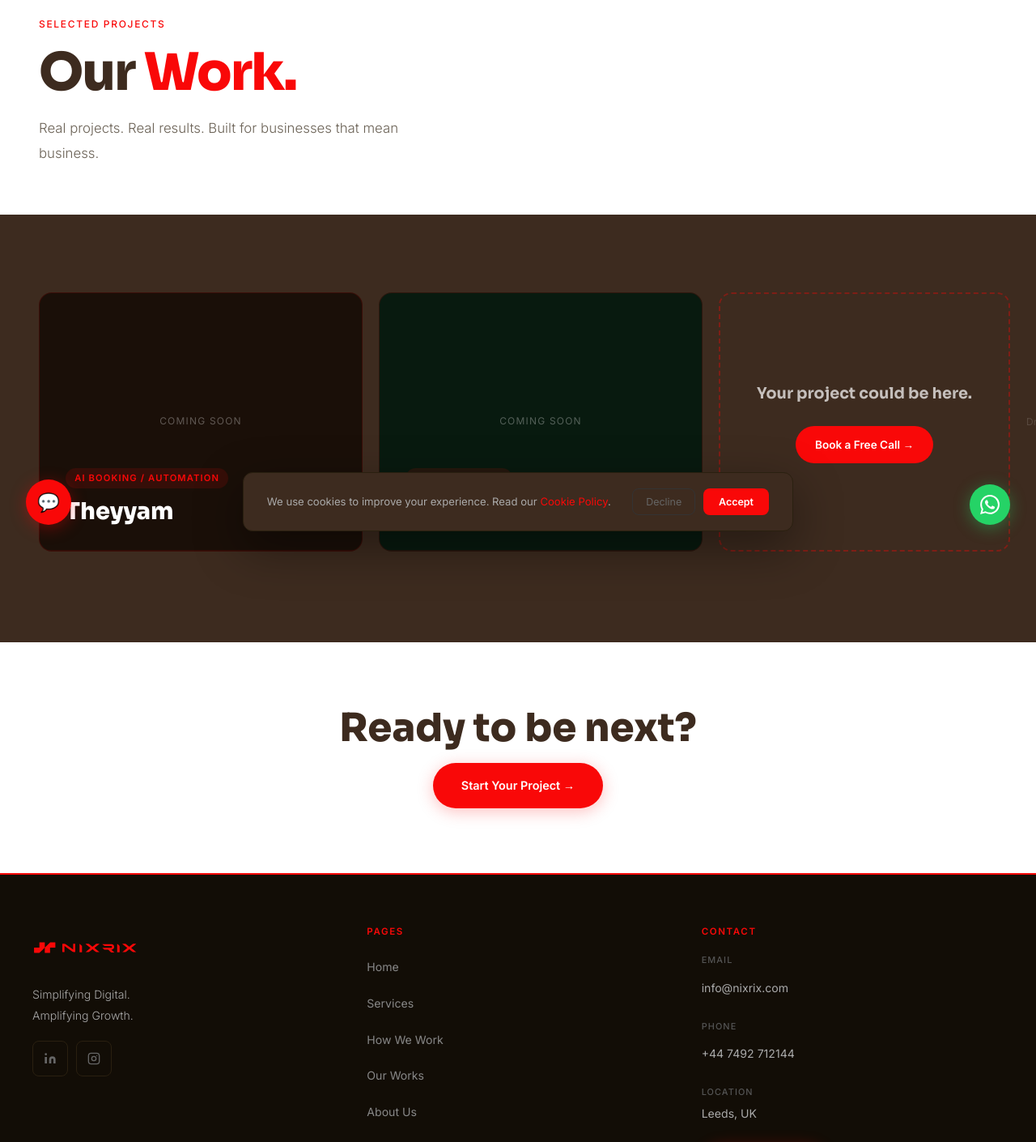
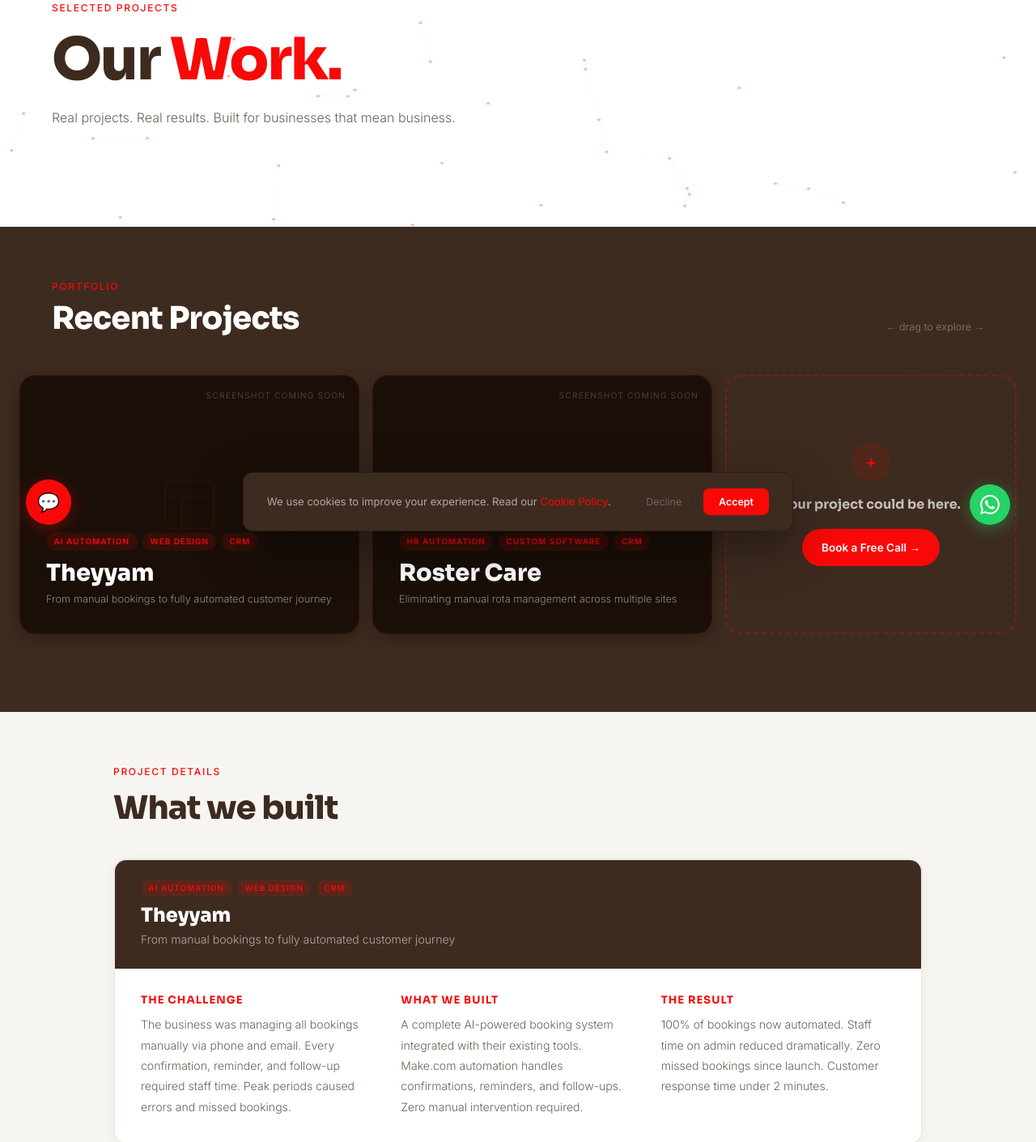
Before and after one commit to amritha-gosh/nixrix-website, a Next.js app: page /work in a window 1280 px wide. Shown: the part 120-1530 px from the top of the page at 81% size. Built offline with nearby package versions, Linux system fonts and the light colour scheme.

Commit message:
Add case studies data file and connect to Our Work page

```diff
--- a/src/app/work/page.tsx
+++ b/src/app/work/page.tsx
@@ -1,23 +1,56 @@
 'use client'
-import { useRef, useState } from 'react'
+import { useRef, useState, useEffect } from 'react'
 import Link from 'next/link'
+import { caseStudies } from '@/data/caseStudies'
 
-const works = [
-  {
-    tag:'AI Booking / Automation', title:'Theyyam',
-    desc:'AI-powered booking and automation system. Placeholder screenshot ready.',
-    bg:'#1a0f08', placeholder:true,
-  },
-  {
-    tag:'HR Automation', title:'Roster Care',
-    desc:'HR automation and workforce management platform. Placeholder screenshot ready.',
-    bg:'#081a0f', placeholder:true,
-  },
-]
+function NodeCanvas() {
+  const ref = useRef<HTMLCanvasElement>(null)
+  useEffect(() => {
+    const canvas = ref.current; if (!canvas) return
+    const ctx = canvas.getContext('2d'); if (!ctx) return
+    const c = ctx
+    let W = canvas.width = window.innerWidth
+    let H = canvas.height = 500
+    let animId: number
+    type N = { x: number; y: number; vx: number; vy: number }
+    const nodes: N[] = Array.from({ length: 50 }, () => ({
+      x: Math.random() * W, y: Math.random() * H,
+      vx: (Math.random() - 0.5) * 0.4, vy: (Math.random() - 0.5) * 0.4,
+    }))
+    function draw() {
+      c.clearRect(0, 0, W, H)
+      nodes.forEach(n => {
+        n.x += n.vx; n.y += n.vy
+        if (n.x < 0 || n.x > W) n.vx *= -1
+        if (n.y < 0 || n.y > H) n.vy *= -1
+        c.beginPath(); c.arc(n.x, n.y, 2, 0, Math.PI * 2)
+        c.fillStyle = 'rgba(249,8,8,0.3)'; c.fill()
+      })
+      for (let i = 0; i < nodes.length; i++) {
+        for (let j = i + 1; j < nodes.length; j++) {
+          const dx = nodes[i].x - nodes[j].x, dy = nodes[i].y - nodes[j].y
+          const d = Math.sqrt(dx * dx + dy * dy)
+          if (d < 110) {
+            c.strokeStyle = `rgba(249,8,8,${0.1 * (1 - d / 110)})`
+            c.lineWidth = 0.7; c.beginPath()
+            c.moveTo(nodes[i].x, nodes[i].y); c.lineTo(nodes[j].x, nodes[j].y); c.stroke()
+          }
+        }
+      }
+      animId = requestAnimationFrame(draw)
+    }
+    draw()
+    const onR = () => { W = canvas.width = window.innerWidth }
+    window.addEventListener('resize', onR)
+    return () => { cancelAnimationFrame(animId); window.removeEventListener('resize', onR) }
+  }, [])
+  return <canvas ref={ref} style={{ position: 'absolute', inset: 0, width: '100%', height: '100%', pointerEvents: 'none' }} />
+}
 
 export default function Work() {
   const trackRef = useRef<HTMLDivElement>(null)
   const [isDragging, setIsDragging] = useState(false)
+  const [hoveredCard, setHoveredCard] = useState<number | null>(null)
   const startX = useRef(0)
   const scrollLeft = useRef(0)
 
@@ -34,76 +67,155 @@ export default function Work() {
   }
   const onMouseUp = () => setIsDragging(false)
 
+  // Touch support
+  const touchStart = useRef(0)
+  const onTouchStart = (e: React.TouchEvent) => {
+    touchStart.current = e.touches[0].pageX
+    scrollLeft.current = trackRef.current?.scrollLeft || 0
+  }
+  const onTouchMove = (e: React.TouchEvent) => {
+    if (!trackRef.current) return
+    const diff = touchStart.current - e.touches[0].pageX
+    trackRef.current.scrollLeft = scrollLeft.current + diff
+  }
+
   return (
     <>
-      <section style={{ background:'#fff', paddingTop:'140px', paddingBottom:'60px', paddingLeft:'3rem', paddingRight:'3rem' }}>
-        <div style={{ maxWidth:'1200px', margin:'0 auto' }}>
-          <p style={{ fontFamily:'Inter', fontSize:'0.75rem', letterSpacing:'0.14em', textTransform:'uppercase', color:'var(--red)', marginBottom:'1rem', fontWeight:500 }}>Selected Projects</p>
-          <h1 style={{ fontFamily:'Sora,sans-serif', fontWeight:800, fontSize:'clamp(2.5rem,5vw,4.5rem)', color:'var(--dark)', letterSpacing:'-0.03em', lineHeight:1.05, marginBottom:'1.2rem' }}>
-            Our <span style={{ color:'var(--red)' }}>Work.</span>
+      {/* Hero */}
+      <section style={{ position: 'relative', background: '#fff', paddingTop: '120px', paddingBottom: '60px', overflow: 'hidden', minHeight: '400px' }}>
+        <NodeCanvas />
+        <div style={{ position: 'relative', zIndex: 1, maxWidth: '1200px', margin: '0 auto', padding: '0 1.5rem' }}>
+          <p style={{ fontFamily: 'Inter', fontSize: '0.75rem', letterSpacing: '0.14em', textTransform: 'uppercase', color: 'var(--red)', marginBottom: '1rem', fontWeight: 500 }}>Selected Projects</p>
+          <h1 style={{ fontFamily: 'Sora,sans-serif', fontWeight: 800, fontSize: 'clamp(2.5rem,6vw,4.5rem)', color: 'var(--dark)', letterSpacing: '-0.03em', lineHeight: 1.05, marginBottom: '1.2rem' }}>
+            Our <span style={{ color: 'var(--red)' }}>Work.</span>
           </h1>
-          <p style={{ fontFamily:'Inter,sans-serif', fontWeight:300, fontSize:'1.05rem', color:'var(--muted)', maxWidth:'500px', lineHeight:1.85 }}>
+          <p style={{ fontFamily: 'Inter,sans-serif', fontWeight: 300, fontSize: '1rem', color: 'var(--muted)', maxWidth: '500px', lineHeight: 1.85 }}>
             Real projects. Real results. Built for businesses that mean business.
           </p>
         </div>
       </section>
 
-      {/* Horizontal scroll strip */}
-      <section style={{ background:'#3D2B1F', padding:'5rem 0 4rem', overflow:'hidden' }}>
-        <div ref={trackRef}
-          onMouseDown={onMouseDown} onMouseMove={onMouseMove}
-          onMouseUp={onMouseUp} onMouseLeave={onMouseUp}
-          style={{ display:'flex', gap:'20px', overflowX:'auto', padding:'1rem 3rem 2rem', scrollbarWidth:'none', cursor: isDragging ? 'grabbing' : 'grab', userSelect:'none' }}>
+      {/* Portfolio strip */}
+      <section style={{ background: '#3D2B1F', padding: '4rem 0', overflow: 'hidden' }}>
+        <div style={{ maxWidth: '1200px', margin: '0 auto', padding: '0 1.5rem', marginBottom: '2rem', display: 'flex', justifyContent: 'space-between', alignItems: 'flex-end' }}>
+          <div>
+            <p style={{ fontFamily: 'Inter', fontSize: '0.75rem', letterSpacing: '0.14em', textTransform: 'uppercase', color: 'var(--red)', marginBottom: '0.5rem', fontWeight: 500 }}>Portfolio</p>
+            <h2 style={{ fontFamily: 'Sora,sans-serif', fontWeight: 800, fontSize: 'clamp(1.6rem,3vw,2.5rem)', color: 'white', letterSpacing: '-0.02em' }}>Recent Projects</h2>
+          </div>
+          <p style={{ fontFamily: 'Inter,sans-serif', fontSize: '0.78rem', color: 'rgba(255,255,255,0.3)' }}>← drag to explore →</p>
+        </div>
 
-          {works.map((w, i) => (
-            <div key={i} style={{
-              flexShrink:0, width:'400px', height:'320px', borderRadius:'16px',
-              background: w.bg, border:'1px solid rgba(249,8,8,0.15)',
-              position:'relative', overflow:'hidden',
-              display:'flex', flexDirection:'column', justifyContent:'flex-end', padding:'2rem',
-              transition:'transform 0.3s, box-shadow 0.3s',
-            }}
-              onMouseEnter={e => { (e.currentTarget as HTMLDivElement).style.transform='translateY(-6px)'; (e.currentTarget as HTMLDivElement).style.boxShadow='0 20px 50px rgba(249,8,8,0.2)' }}
-              onMouseLeave={e => { (e.currentTarget as HTMLDivElement).style.transform='translateY(0)'; (e.currentTarget as HTMLDivElement).style.boxShadow='none' }}
-            >
-              {/* Screenshot placeholder */}
-              <div style={{ position:'absolute', inset:0, display:'flex', alignItems:'center', justifyContent:'center', borderBottom:'1px solid rgba(249,8,8,0.1)' }}>
-                <div style={{ textAlign:'center', opacity:0.3 }}>
-                  <div style={{ fontFamily:'Inter,sans-serif', fontSize:'0.75rem', color:'white', letterSpacing:'0.1em', textTransform:'uppercase' }}>Coming Soon</div>
+        <div
+          ref={trackRef}
+          onMouseDown={onMouseDown}
+          onMouseMove={onMouseMove}
+          onMouseUp={onMouseUp}
+          onMouseLeave={onMouseUp}
+          onTouchStart={onTouchStart}
+          onTouchMove={onTouchMove}
+          style={{ display: 'flex', gap: '16px', overflowX: 'auto', padding: '1rem 1.5rem 2rem', scrollbarWidth: 'none', cursor: isDragging ? 'grabbing' : 'grab', userSelect: 'none', WebkitOverflowScrolling: 'touch' } as React.CSSProperties}
+        >
+          {caseStudies.map((w, i) => (
+            <div key={i}
+              onMouseEnter={() => setHoveredCard(i)}
+              onMouseLeave={() => setHoveredCard(null)}
+              style={{
+                flexShrink: 0,
+                width: 'clamp(280px, 80vw, 420px)',
+                height: '320px',
+                borderRadius: '20px',
+                background: '#1a0f08',
+                border: `1px solid ${hoveredCard === i ? 'var(--red)' : 'rgba(249,8,8,0.15)'}`,
+                position: 'relative', overflow: 'hidden',
+                display: 'flex', flexDirection: 'column', justifyContent: 'flex-end',
+                padding: '2rem',
+                transform: hoveredCard === i ? 'translateY(-8px)' : 'translateY(0)',
+                transition: 'all 0.35s cubic-bezier(0.34,1.56,0.64,1)',
+                boxShadow: hoveredCard === i ? '0 20px 60px rgba(249,8,8,0.25)' : '0 4px 20px rgba(0,0,0,0.3)',
+              }}>
+              {/* Image if available */}
+              <div style={{ position: 'absolute', inset: 0, display: 'flex', alignItems: 'center', justifyContent: 'center', opacity: 0.08 }}>
+                <svg width="80" height="80" viewBox="0 0 24 24" fill="none" stroke="#f90808" strokeWidth="0.5">
+                  <rect x="3" y="3" width="18" height="18" rx="2" /><path d="M3 9h18M9 21V9" />
+                </svg>
+              </div>
+              <div style={{ position: 'absolute', top: '1rem', right: '1rem', fontFamily: 'Inter,sans-serif', fontSize: '0.65rem', color: 'rgba(255,255,255,0.2)', letterSpacing: '0.1em', textTransform: 'uppercase' }}>
+                Screenshot coming soon
+              </div>
+              <div style={{ position: 'relative', zIndex: 1 }}>
+                <div style={{ display: 'flex', gap: '0.4rem', flexWrap: 'wrap', marginBottom: '0.8rem' }}>
+                  {w.tags.map((tag, j) => (
+                    <span key={j} style={{ fontFamily: 'Inter,sans-serif', fontSize: '0.62rem', fontWeight: 600, color: 'var(--red)', letterSpacing: '0.1em', textTransform: 'uppercase', background: 'rgba(249,8,8,0.12)', padding: '0.15rem 0.6rem', borderRadius: '50px' }}>{tag}</span>
+                  ))}
                 </div>
-              </div>
-              {/* Hover overlay */}
-              <div style={{ position:'absolute', inset:0, background:'rgba(249,8,8,0)', transition:'background 0.3s', display:'flex', alignItems:'center', justifyContent:'center', borderRadius:'16px' }}
-                onMouseEnter={e => (e.currentTarget as HTMLDivElement).style.background='rgba(249,8,8,0.1)'}
-                onMouseLeave={e => (e.currentTarget as HTMLDivElement).style.background='rgba(249,8,8,0)'}
-              />
-              <div style={{ position:'relative', zIndex:1 }}>
-                <span style={{ fontFamily:'Inter,sans-serif', fontSize:'0.7rem', fontWeight:600, color:'var(--red)', letterSpacing:'0.1em', textTransform:'uppercase', background:'rgba(249,8,8,0.12)', padding:'0.2rem 0.7rem', borderRadius:'50px', display:'inline-block', marginBottom:'0.8rem' }}>{w.tag}</span>
-                <h3 style={{ fontFamily:'Sora,sans-serif', fontWeight:800, fontSize:'1.8rem', color:'white' }}>{w.title}</h3>
+                <h3 style={{ fontFamily: 'Sora,sans-serif', fontWeight: 800, fontSize: 'clamp(1.4rem,4vw,1.8rem)', color: 'white', marginBottom: '0.4rem' }}>{w.client}</h3>
+                <p style={{ fontFamily: 'Inter,sans-serif', fontSize: '0.8rem', color: 'rgba(255,255,255,0.5)', lineHeight: 1.5, fontWeight: 300 }}>{w.title}</p>
               </div>
             </div>
           ))}
 
-          {/* Placeholder invite card */}
-          <div style={{ flexShrink:0, width:'360px', height:'320px', borderRadius:'16px', border:'2px dashed rgba(249,8,8,0.35)', display:'flex', flexDirection:'column', alignItems:'center', justifyContent:'center', padding:'2rem', textAlign:'center' }}>
-            <p style={{ fontFamily:'Sora,sans-serif', fontWeight:700, fontSize:'1.2rem', color:'rgba(255,255,255,0.7)', marginBottom:'1.5rem' }}>Your project could be here.</p>
-            <Link href="/contact" style={{ fontFamily:'Inter,sans-serif', fontWeight:600, fontSize:'0.85rem', color:'white', background:'var(--red)', padding:'0.7rem 1.5rem', borderRadius:'50px', display:'inline-flex', alignItems:'center', gap:'0.4rem' }}>
+          {/* Invite card */}
+          <div style={{
+            flexShrink: 0, width: 'clamp(260px,70vw,360px)', height: '320px',
+            borderRadius: '20px', border: '2px dashed rgba(249,8,8,0.35)',
+            display: 'flex', flexDirection: 'column', alignItems: 'center',
+            justifyContent: 'center', padding: '2rem', textAlign: 'center',
+          }}>
+            <div style={{ width: '48px', height: '48px', background: 'rgba(249,8,8,0.1)', borderRadius: '50%', display: 'flex', alignItems: 'center', justifyContent: 'center', marginBottom: '1.2rem', fontSize: '1.4rem', color: 'var(--red)' }}>+</div>
+            <p style={{ fontFamily: 'Sora,sans-serif', fontWeight: 700, fontSize: '1rem', color: 'rgba(255,255,255,0.7)', marginBottom: '1.2rem', lineHeight: 1.3 }}>Your project could be here.</p>
+            <Link href="/contact" style={{ fontFamily: 'Inter,sans-serif', fontWeight: 600, fontSize: '0.85rem', color: 'white', background: 'var(--red)', padding: '0.7rem 1.5rem', borderRadius: '50px', textDecoration: 'none', minHeight: '44px', display: 'inline-flex', alignItems: 'center' }}>
               Book a Free Call →
             </Link>
           </div>
-
-          <p style={{ color:'rgba(255,255,255,0.15)', fontFamily:'Inter,sans-serif', fontSize:'0.75rem', flexShrink:0, alignSelf:'center', paddingRight:'2rem', whiteSpace:'nowrap' }}>Drag to explore</p>
         </div>
-
-        <p style={{ textAlign:'center', fontFamily:'Inter,sans-serif', fontSize:'0.78rem', color:'rgba(255,255,255,0.25)', marginTop:'1rem' }}>
-        </p>
       </section>
 
-      <section style={{ background:'#fff', padding:'5rem 3rem', textAlign:'center' }}>
-        <h2 style={{ fontFamily:'Sora,sans-serif', fontWeight:800, fontSize:'clamp(1.8rem,4vw,3rem)', color:'var(--dark)', marginBottom:'1rem' }}>Ready to be next?</h2>
-        <Link href="/contact" style={{ display:'inline-flex', alignItems:'center', gap:'0.6rem', background:'var(--red)', color:'white', padding:'1rem 2.2rem', fontFamily:'Inter,sans-serif', fontWeight:600, fontSize:'0.9rem', borderRadius:'50px', boxShadow:'0 4px 20px rgba(249,8,8,0.25)' }}>
-          Start Your Project →
-        </Link>
+      {/* Case study detail cards */}
+      <section style={{ background: 'var(--cream)', padding: '4rem 1.5rem' }}>
+        <div style={{ maxWidth: '1000px', margin: '0 auto' }}>
+          <p style={{ fontFamily: 'Inter', fontSize: '0.75rem', letterSpacing: '0.14em', textTransform: 'uppercase', color: 'var(--red)', marginBottom: '0.8rem', fontWeight: 500 }}>Project Details</p>
+          <h2 style={{ fontFamily: 'Sora,sans-serif', fontWeight: 800, fontSize: 'clamp(1.6rem,4vw,2.5rem)', color: 'var(--dark)', letterSpacing: '-0.02em', marginBottom: '2.5rem' }}>What we built</h2>
+          <div style={{ display: 'flex', flexDirection: 'column', gap: '20px' }}>
+            {caseStudies.map((w, i) => (
+              <div key={i} style={{ background: 'white', borderRadius: '16px', overflow: 'hidden', border: '2px solid #ede9e3', boxShadow: '0 2px 16px rgba(0,0,0,0.04)' }}>
+                <div style={{ background: '#3D2B1F', padding: '1.5rem 2rem' }}>
+                  <div style={{ display: 'flex', gap: '0.4rem', flexWrap: 'wrap', marginBottom: '0.6rem' }}>
+                    {w.tags.map((tag, j) => (
+                      <span key={j} style={{ fontFamily: 'Inter,sans-serif', fontSize: '0.62rem', fontWeight: 600, color: 'var(--red)', letterSpacing: '0.1em', textTransform: 'uppercase', background: 'rgba(249,8,8,0.15)', padding: '0.15rem 0.6rem', borderRadius: '50px' }}>{tag}</span>
+                    ))}
+                  </div>
+                  <h3 style={{ fontFamily: 'Sora,sans-serif', fontWeight: 800, fontSize: 'clamp(1.1rem,3vw,1.5rem)', color: 'white' }}>{w.client}</h3>
+                  <p style={{ fontFamily: 'Inter,sans-serif', fontSize: '0.88rem', color: 'rgba(255,255,255,0.6)', marginTop: '0.3rem', fontWeight: 300 }}>{w.title}</p>
+                </div>
+                <div style={{ padding: '2rem', display: 'grid', gridTemplateColumns: 'repeat(auto-fit,minmax(220px,1fr))', gap: '2rem' }}>
+                  <div>
+                    <h4 style={{ fontFamily: 'Sora,sans-serif', fontWeight: 700, fontSize: '0.82rem', color: 'var(--red)', letterSpacing: '0.08em', textTransform: 'uppercase', marginBottom: '0.6rem' }}>The Challenge</h4>
+                    <p style={{ fontFamily: 'Inter,sans-serif', fontSize: '0.88rem', color: 'var(--muted)', lineHeight: 1.8, fontWeight: 300 }}>{w.challenge}</p>
+                  </div>
+                  <div>
+                    <h4 style={{ fontFamily: 'Sora,sans-serif', fontWeight: 700, fontSize: '0.82rem', color: 'var(--red)', letterSpacing: '0.08em', textTransform: 'uppercase', marginBottom: '0.6rem' }}>What We Built</h4>
+                    <p style={{ fontFamily: 'Inter,sans-serif', fontSize: '0.88rem', color: 'var(--muted)', lineHeight: 1.8, fontWeight: 300 }}>{w.whatWeBuilt}</p>
+                  </div>
+                  <div>
+                    <h4 style={{ fontFamily: 'Sora,sans-serif', fontWeight: 700, fontSize: '0.82rem', color: 'var(--red)', letterSpacing: '0.08em', textTransform: 'uppercase', marginBottom: '0.6rem' }}>The Result</h4>
+                    <p style={{ fontFamily: 'Inter,sans-serif', fontSize: '0.88rem', color: 'var(--muted)', lineHeight: 1.8, fontWeight: 300 }}>{w.result}</p>
+                  </div>
+                </div>
+              </div>
+            ))}
+          </div>
+        </div>
+      </section>
+
+      {/* CTA */}
+      <section style={{ background: '#fff', padding: '5rem 1.5rem', textAlign: 'center' }}>
+        <div style={{ maxWidth: '600px', margin: '0 auto' }}>
+          <h2 style={{ fontFamily: 'Sora,sans-serif', fontWeight: 800, fontSize: 'clamp(1.6rem,4vw,3rem)', color: 'var(--dark)', marginBottom: '1rem', letterSpacing: '-0.02em' }}>Ready to be next?</h2>
+          <p style={{ fontFamily: 'Inter,sans-serif', color: 'var(--muted)', fontSize: '1rem', marginBottom: '2rem', lineHeight: 1.8 }}>Tell us about your project and we will get back to you within 24 hours.</p>
+          <Link href="/contact" style={{ display: 'inline-flex', alignItems: 'center', gap: '0.6rem', background: 'var(--red)', color: 'white', padding: '1rem 2.2rem', fontFamily: 'Inter,sans-serif', fontWeight: 600, fontSize: '0.9rem', borderRadius: '50px', boxShadow: '0 4px 20px rgba(249,8,8,0.3)', textDecoration: 'none', minHeight: '52px' }}>
+            Start Your Project →
+          </Link>
+        </div>
       </section>
     </>
   )
--- /dev/null
+++ b/src/data/caseStudies.ts
@@ -0,0 +1,44 @@
+export type CaseStudy = {
+  slug: string
+  client: string
+  title: string
+  tags: string[]
+  challenge: string
+  whatWeBuilt: string
+  result: string
+  imagePath: string
+  featured: boolean
+}
+
+export const caseStudies: CaseStudy[] = [
+  {
+    slug: 'theyyam',
+    client: 'Theyyam',
+    title: 'From manual bookings to fully automated customer journey',
+    tags: ['AI Automation', 'Web Design', 'CRM'],
+    challenge: 'The business was managing all bookings manually via phone and email. Every confirmation, reminder, and follow-up required staff time. Peak periods caused errors and missed bookings.',
+    whatWeBuilt: 'A complete AI-powered booking system integrated with their existing tools. Make.com automation handles confirmations, reminders, and follow-ups. Zero manual intervention required.',
+    result: '100% of bookings now automated. Staff time on admin reduced dramatically. Zero missed bookings since launch. Customer response time under 2 minutes.',
+    imagePath: '/portfolio/theyyam.jpg',
+    featured: true,
+  },
+  {
+    slug: 'roster-care',
+    client: 'Roster Care',
+    title: 'Eliminating manual rota management across multiple sites',
+    tags: ['HR Automation', 'Custom Software', 'CRM'],
+    challenge: 'HR team spending hours every week building rotas manually in spreadsheets. Changes required re-sending to all staff. No visibility of availability or conflicts in real time.',
+    whatWeBuilt: 'Custom workforce management platform with automated rota generation, real-time availability tracking, and instant notifications. Integrated with payroll system.',
+    result: 'Weekly rota time cut by over 80%. Real-time visibility across all sites. Automatic conflict detection. Staff satisfaction significantly improved.',
+    imagePath: '/portfolio/roster-care.jpg',
+    featured: true,
+  },
+]
+
+export function getCaseStudy(slug: string) {
+  return caseStudies.find(c => c.slug === slug) || null
+}
+
+export function getFeaturedCaseStudies() {
+  return caseStudies.filter(c => c.featured)
+}
```
